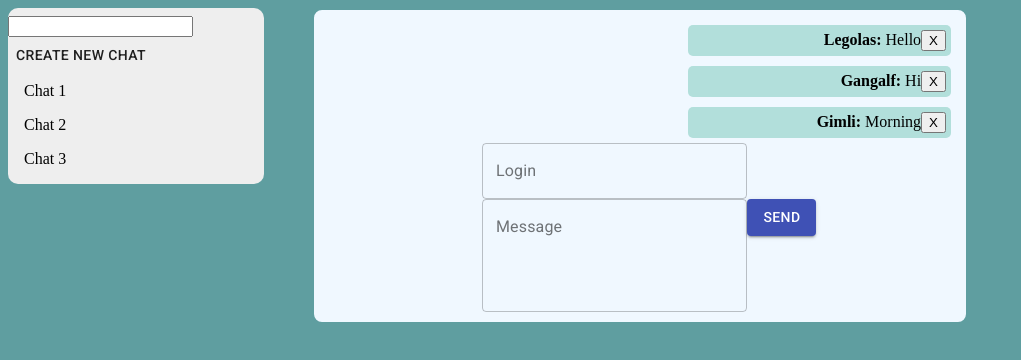
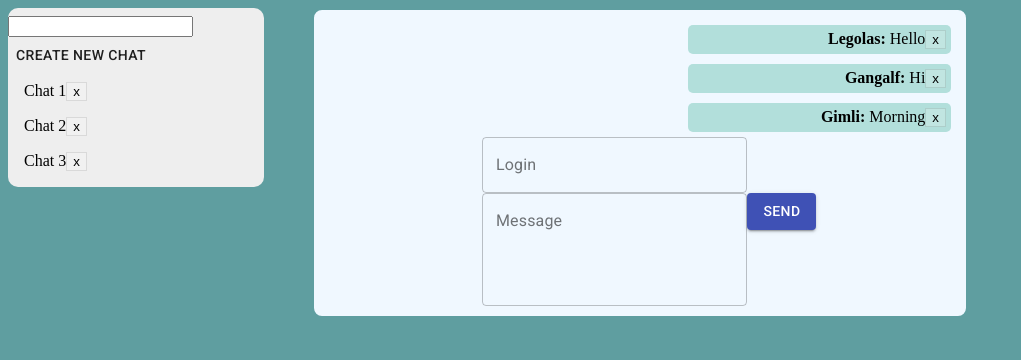
Before and after one commit to idoleg/react-01.06, a React app in the folder JulianaJarm/: page /chats/1 in a window 1280 px wide. Shown: the top 360 px of the page, without its empty margins (0-1021 px from the left). Built offline with nearby package versions, Linux system fonts and the light colour scheme.

Commit message:
delete chat added

```diff
--- a/JulianaJarm/src/App.jsx
+++ b/JulianaJarm/src/App.jsx
@@ -1,12 +1,11 @@
 import React from 'react';
 import ChatContainer from "./containers/ChatContainer";
-import { BrowserRouter, Switch, Route } from 'react-router-dom';
+import { Switch, Route } from 'react-router-dom';
 import { Provider } from 'react-redux';
 import { initStore, history } from "./store";
 import { initChats } from "./store/chatActions";
 import ChatListContainer from "./containers/ChatListContainer";
 import { ConnectedRouter } from "connected-react-router";
-
 
 const store = initStore();
 store.dispatch(initChats());
--- a/JulianaJarm/src/components/ChatList/ChatList.jsx
+++ b/JulianaJarm/src/components/ChatList/ChatList.jsx
@@ -1,9 +1,7 @@
 import React from 'react';
 import List from '@material-ui/core/List';
 import ListItem from '@material-ui/core/ListItem';
-import Divider from '@material-ui/core/Divider';
 import Button from "@material-ui/core/Button";
-import { Link } from "react-router-dom";
 
 export class ChatList extends React.Component {
 
@@ -41,13 +39,17 @@ export class ChatList extends React.Component {
     }
 
     handleNavigate = (link) => {
-        console.log('click');
         this.props.push(link);
     }
 
     render() {
         const chats = this.props.chats.map((chat, id) => (
-                <ListItem key={chat.id} onClick={() => this.handleNavigate(`/chats/${chat.id}`)}>{this.props.symbol}{chat.name}</ListItem>
+                <ListItem
+                    key={chat.id}
+                    onClick={() => this.handleNavigate(`/chats/${chat.id}`)}>
+                        {chat.name}
+                        <button onClick={() => this.props.deleteChat(chat.id)}>x</button>
+                </ListItem>
         ))
 
         return (
--- a/JulianaJarm/src/components/Message/Message.jsx
+++ b/JulianaJarm/src/components/Message/Message.jsx
@@ -8,7 +8,7 @@ export default class Message extends React.Component {
                 <div className={ className }>
                     <b>{ this.props.name }: </b>
                     <span className="messageText">{ this.props.content }</span>
-                    <button onClick={this.props.deleteMessage}>X</button>
+                    <button onClick={this.props.deleteMessage}>x</button>
                 </div>
             </div>
             )
--- a/JulianaJarm/src/components/MessageForm/MessageForm.jsx
+++ b/JulianaJarm/src/components/MessageForm/MessageForm.jsx
@@ -1,8 +1,6 @@
 import TextField from '@material-ui/core/TextField';
 import Button from "@material-ui/core/Button";
 import React from "react";
-import { bindActionCreators } from "redux";
-import { connect } from "react-redux";
 
 export class MessageForm extends React.Component {
     constructor(props) {
@@ -59,16 +57,13 @@ export class MessageForm extends React.Component {
                     onChange={ this.handleMessageChange }
                     onKeyUp={ this.handleKeyUp }
                 />
-                <Button variant="contained" color="primary" onClick={ this.handleClick }>SEND</Button>
+                <Button
+                    variant="contained"
+                    color="primary"
+                    onClick={ this.handleClick }>
+                        SEND
+                </Button>
             </form>
         )
     }
 }
-
-const mapStateToProps = (store) => ({
-    chats: store.chats
-})
-
-const mapDispatchToProps = dispatch => bindActionCreators({}, dispatch);
-
-export default connect(mapStateToProps, mapDispatchToProps)(MessageForm);
--- a/JulianaJarm/src/components/MessageList/MessageList.jsx
+++ b/JulianaJarm/src/components/MessageList/MessageList.jsx
@@ -5,6 +5,10 @@ import Message from "../Message/Message";
 export class MessageList extends React.Component {
     render() {
         return this.props.messages.map((message, index) =>
-            (<Message name={ message.name } content={ message.content } key={ index } deleteMessage={() => this.props.deleteMessage(index)}/>))
+            (<Message
+                name={ message.name }
+                content={ message.content }
+                key={ index }
+                deleteMessage={() => this.props.deleteMessage(index)}/>))
     }
 }
--- a/JulianaJarm/src/containers/ChatListContainer.jsx
+++ b/JulianaJarm/src/containers/ChatListContainer.jsx
@@ -1,6 +1,6 @@
 import React from "react";
 import { bindActionCreators } from "redux";
-import { createChat } from "../store/chatActions";
+import { createChat, deleteChat } from "../store/chatActions";
 import { connect } from "react-redux";
 import { ChatList } from "../components/ChatList/ChatList";
 import { push } from "connected-react-router";
@@ -14,12 +14,13 @@ const mapStateToProps = (store) => {
 }
 
 const mapDispatchToProps = (dispatch) =>
-    bindActionCreators({ createChat, push }, dispatch);
+    bindActionCreators({ createChat, deleteChat ,push }, dispatch);
 
-const mergeProps = (stateProps, dispatchProps) => {
+const mergeProps = (stateProps, dispatchProps, ownProps) => {
     return {
         ...stateProps,
         ...dispatchProps,
+        ...ownProps
     }
 }
 
--- a/JulianaJarm/src/store/chatActions.js
+++ b/JulianaJarm/src/store/chatActions.js
@@ -5,5 +5,5 @@ export const {initChats, sendMessage, deleteMessage, createChat, deleteChat} = c
     SEND_MESSAGE: (id, name, content) => ({ id, name, content }),
     DELETE_MESSAGE: (chatId, messageId) => ({chatId, messageId}),
     CREATE_CHAT: (id, name) => ({ id, name }),
-    DELETE_CHAT: (id) => ({id}),
+    DELETE_CHAT: (id) => ({ id }),
 })
--- a/JulianaJarm/src/store/chatReducer.js
+++ b/JulianaJarm/src/store/chatReducer.js
@@ -51,13 +51,12 @@ export default handleActions({
         const { chatId, messageId } = action.payload;
         let messages = state[chatId].messages;
         messages.splice(messageId, 1)
-        console.log(state)
         return {
             ...state,
             [chatId] : {
                 ...state[chatId],
                 messages: [
-                    ...state[chatId].messages
+                    ...messages
                 ]
             }
         }
@@ -75,8 +74,12 @@ export default handleActions({
     },
 
     [deleteChat]: (state, action) => {
-
-    },
+        const {id} = action.payload;
+        delete state[id];
+        return {
+            ...state
+        }
+    }
 
 
 }, initialState);
--- a/JulianaJarm/src/styles/styles.css
+++ b/JulianaJarm/src/styles/styles.css
@@ -1,5 +1,10 @@
 body {
     background-color: cadetblue;
+}
+
+button {
+    background-color: rgba(250, 250, 250, 0.2);
+    border: 1px solid rgba(0, 0, 0, 0.1)
 }
 
 .container {
```
